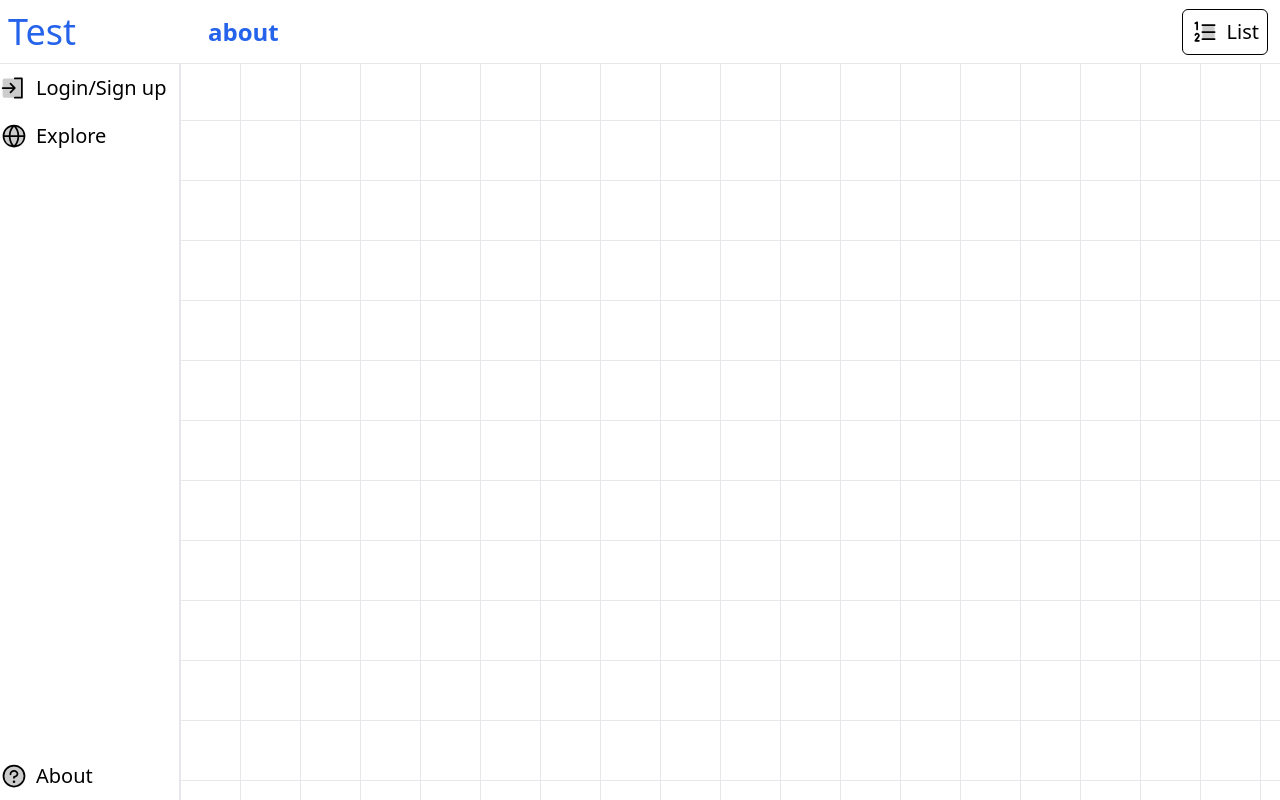
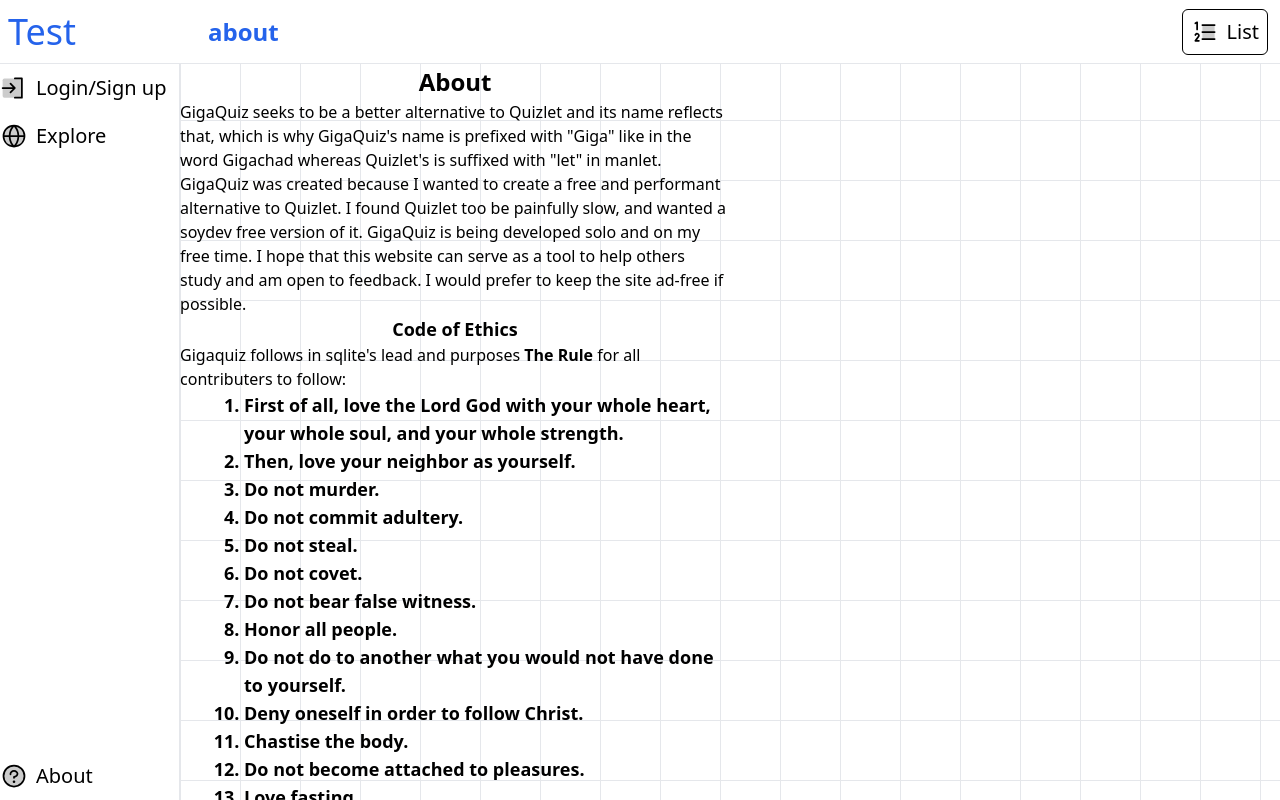
Before and after one commit to marko-kreso/flash-quiz, a Nuxt app: page /about in a window 1280 px wide. Built offline with nearby package versions, Linux system fonts and the light colour scheme.

Commit message:
added about page

```diff
--- a/nuxt.config.ts
+++ b/nuxt.config.ts
@@ -1,7 +1,7 @@
 // https://nuxt.com/docs/api/configuration/nuxt-config
 export default defineNuxtConfig({
   devtools: { enabled: true },
-  modules: ["@nuxtjs/tailwindcss", "nuxt-icon"],
+  modules: ["@nuxtjs/tailwindcss", "nuxt-icon", "nuxt-security"],
   tailwindcss: {
     exposeConfig: true,
   },
--- a/package.json
+++ b/package.json
@@ -14,6 +14,7 @@
     "argon2": "^0.40.3",
     "nodemailer": "^6.9.13",
     "nuxt": "^3.11.2",
+    "nuxt-security": "^2.0.0-rc.6",
     "postgres": "^3.4.4",
     "redis": "^4.6.14",
     "sql-template-strings": "^2.2.2",
--- /dev/null
+++ b/pages/about.vue
@@ -0,0 +1,114 @@
+<template>
+  <div class="flex flex-col w-1/2 justify-center">
+    <div class="flex flex-row justify-center">
+      <h1>About</h1>
+    </div>
+    <p>
+    GigaQuiz seeks to be a better alternative to Quizlet and its name reflects that, which is why GigaQuiz's name is prefixed with "Giga" like in the word Gigachad whereas Quizlet's is suffixed with "let" in manlet.
+    GigaQuiz was created because I wanted to create a free and performant alternative to Quizlet.
+    I found Quizlet too be painfully slow, and wanted a soydev free version of it.
+    GigaQuiz is being developed solo and on my free time.
+    I hope that this website can serve as a tool to help others study and am open to feedback. I would prefer to keep the site
+    ad-free if possible.
+
+    </p>
+
+    <h2 class="flex flex-row justify-center">Code of Ethics</h2>
+    <p>
+      Gigaquiz follows in sqlite's lead and purposes <span class="font-bold">The Rule</span> for all contributers to follow:
+    </p>
+    <ol class="list-decimal ml-16 text-lg font-bold">
+  <li> First of all, love the Lord God with your whole heart, your whole soul, and your whole strength.</li>
+  <li>Then, love your neighbor as yourself.</li>
+  <li>Do not murder.</li>
+  <li>Do not commit adultery.</li>
+  <li>Do not steal.</li>
+  <li>Do not covet.</li>
+  <li>Do not bear false witness.</li>
+  <li>Honor all people.</li>
+  <li>Do not do to another what you would not have done to yourself.</li>
+  <li>Deny oneself in order to follow Christ.</li>
+  <li>Chastise the body.</li>
+  <li>Do not become attached to pleasures.</li>
+  <li>Love fasting.</li>
+  <li>Relieve the poor.</li>
+  <li>Clothe the naked.</li>
+  <li>Visit the sick.</li>
+  <li>Bury the dead.</li>
+  <li>Be a help in times of trouble.</li>
+  <li>Console the sorrowing.</li>
+  <li>Be a stranger to the world's ways.</li>
+  <li>Prefer nothing more than the love of Christ.</li>
+  <li>Do not give way to anger.</li>
+  <li>Do not nurse a grudge.</li>
+  <li>Do not entertain deceit in your heart.</li>
+  <li>Do not give a false peace.</li>
+  <li>Do not forsake charity.</li>
+  <li>Do not swear, for fear of perjuring yourself.</li>
+  <li>Utter only truth from heart and mouth.</li>
+  <li>Do not return evil for evil.</li>
+  <li>Do no wrong to anyone, and bear patiently wrongs done to yourself.</li>
+  <li>Love your enemies.</li>
+  <li>Do not curse those who curse you, but rather bless them.</li>
+  <li>Bear persecution for justice's sake.</li>
+  <li>Be not proud.</li>
+  <li>Be not addicted to wine.</li>
+  <li>Be not a great eater.</li>
+  <li>Be not drowsy.</li>
+  <li>Be not lazy.</li>
+  <li>Be not a grumbler.</li>
+  <li>Be not a detractor.</li>
+  <li>Put your hope in God.</li>
+  <li>Attribute to God, and not to self, whatever good you see in yourself.</li>
+  <li>Recognize always that evil is your own doing, and to impute it to yourself.</li>
+  <li>Fear the Day of Judgment.</li>
+  <li>Be in dread of hell.</li>
+  <li>Desire eternal life with all the passion of the spirit.</li>
+  <li>Keep death daily before your eyes.</li>
+  <li>Keep constant guard over the actions of your life.</li>
+  <li>Know for certain that God sees you everywhere.</li>
+  <li>When wrongful thoughts come into your heart, dash them against Christ immediately.</li>
+  <li>Disclose wrongful thoughts to your spiritual mentor.</li>
+  <li>Guard your tongue against evil and depraved speech.</li>
+  <li>Do not love much talking.</li>
+  <li>Speak no useless words or words that move to laughter.</li>
+  <li>Do not love much or boisterous laughter.</li>
+  <li>Listen willingly to holy reading.</li>
+  <li>Devote yourself frequently to prayer.</li>
+  <li>Daily in your prayers, with tears and sighs, confess your past sins to God, and amend them for the future.</li>
+  <li>Fulfill not the desires of the flesh; hate your own will.</li>
+  <li>Obey in all things the commands of those whom God has placed in authority over you even though they (which God forbid) should act otherwise, mindful of the Lord's precept, "Do what they say, but not what they do."</li>
+  <li>Do not wish to be called holy before one is holy; but first to be holy, that you may be truly so called.</li>
+  <li>Fulfill God's commandments daily in your deeds.</li>
+  <li>Love chastity.</li>
+  <li>Hate no one.</li>
+  <li>Be not jealous, nor harbor envy.</li>
+  <li>Do not love quarreling.</li>
+  <li>Shun arrogance.</li>
+  <li>Respect your seniors.</li>
+  <li>Love your juniors.</li>
+  <li>Pray for your enemies in the love of Christ.</li>
+  <li>Make peace with your adversary before the sun sets.</li>
+  <li>Never despair of God's mercy. </li>
+      </ol>
+
+  </div>
+</template>
+
+<script lang="ts" setup>
+</script>
+
+<style>
+h1{
+  font-weight: bold;
+  font-size: x-large;
+}
+h2{
+  font-weight: bold;
+  font-size: large;
+}
+h3{
+  font-weight: bold;
+  font-size: large;
+}
+</style>
```
Also changed, not shown: 1 other file (tests, documents, lock files or other folders).
